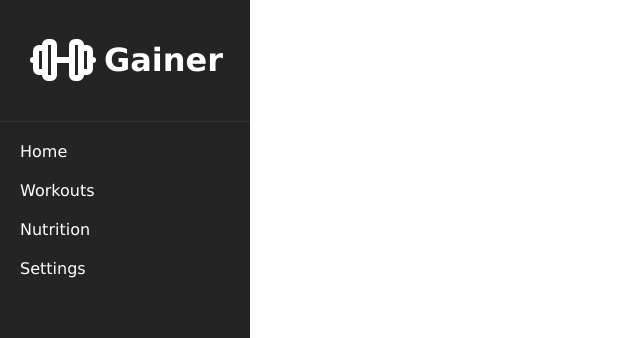
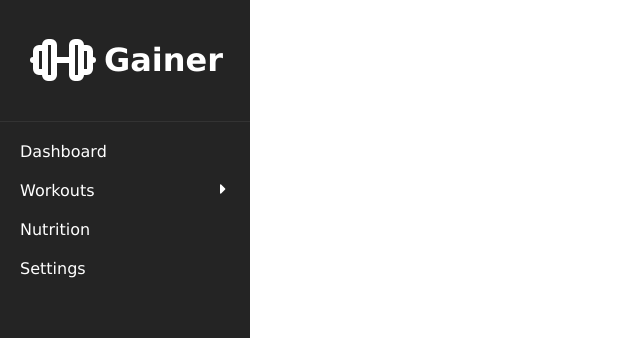
Before and after one commit to tylermong/Gainer, a React (Vite) app: page / in a window 1280 px wide. Shown: the top 338 px of the page, without its empty margins (0-640 px from the left). Built offline with nearby package versions, Linux system fonts and the light colour scheme.

Commit message:
Changed sidebar options and added dropdown menu to workouts option

```diff
--- a/src/Dashboard.tsx
+++ b/src/Dashboard.tsx
@@ -1,8 +1,16 @@
+import React, { useState } from 'react';
+import { IconBarbell } from '@tabler/icons-react';
+import { IconCaretRightFilled, IconCaretDownFilled } from '@tabler/icons-react';
 import './index.css';
-import { IconBarbell } from '@tabler/icons-react';
 
 
 function Dashboard() {
+    const [isDropdownMenuOpen, setDropdownMenuOpen] = useState(false);
+
+    const toggleDropdownMenu = () => {
+        setDropdownMenuOpen(!isDropdownMenuOpen);
+    };
+
     return (
         <div id = "dashboard-container">
             <div className = "side-navbar">
@@ -11,8 +19,16 @@ function Dashboard() {
                     <h1 id = "name">Gainer</h1>
                 </div>
                 <div id = "nav-links">
-                    <a href = "#">Home</a>
-                    <a href = "#">Workouts</a>
+                    <a href = "#">Dashboard</a>
+                    <button onClick = {toggleDropdownMenu}>
+                        <div id = "workout-button">Workouts {isDropdownMenuOpen ? <IconCaretDownFilled size = {16} /> : <IconCaretRightFilled size = {16} />}</div>
+                    </button>
+                        {isDropdownMenuOpen && (
+                            <div id = "dropdown-menu-contents">
+                                <a href = "#">Create Workout</a>
+                                <a href = "#">View Workouts</a>
+                            </div>
+                        )}
                     <a href = "#">Nutrition</a>
                     <a href = "#">Settings</a>
                 </div>
--- a/src/index.css
+++ b/src/index.css
@@ -33,7 +33,7 @@ body {
   padding-top: 10px;
 }
 
-#nav-links a {
+#nav-links a, button {
   display: flex;
   flex-direction: column;
   color: white;
@@ -43,7 +43,28 @@ body {
   cursor: pointer;
 }
 
-#nav-links a:hover {
+#nav-links button {
+  display: flex;
+  justify-content: space-between;
+  width: 100%;
+  background-color: #242424;
+  font-family: Verdana, sans-serif;
+  font-size: 16px;
+  border: none;
+}
+
+#workout-button {
+  display: flex;
+  justify-content: space-between;
+  width: 100%;
+}
+
+#dropdown-menu-contents a {
+  background-color: #121212;
+  padding-left: 35px;
+}
+
+#nav-links a:hover, #nav-links button:hover {
   background-color: #333;
 }
 
```
